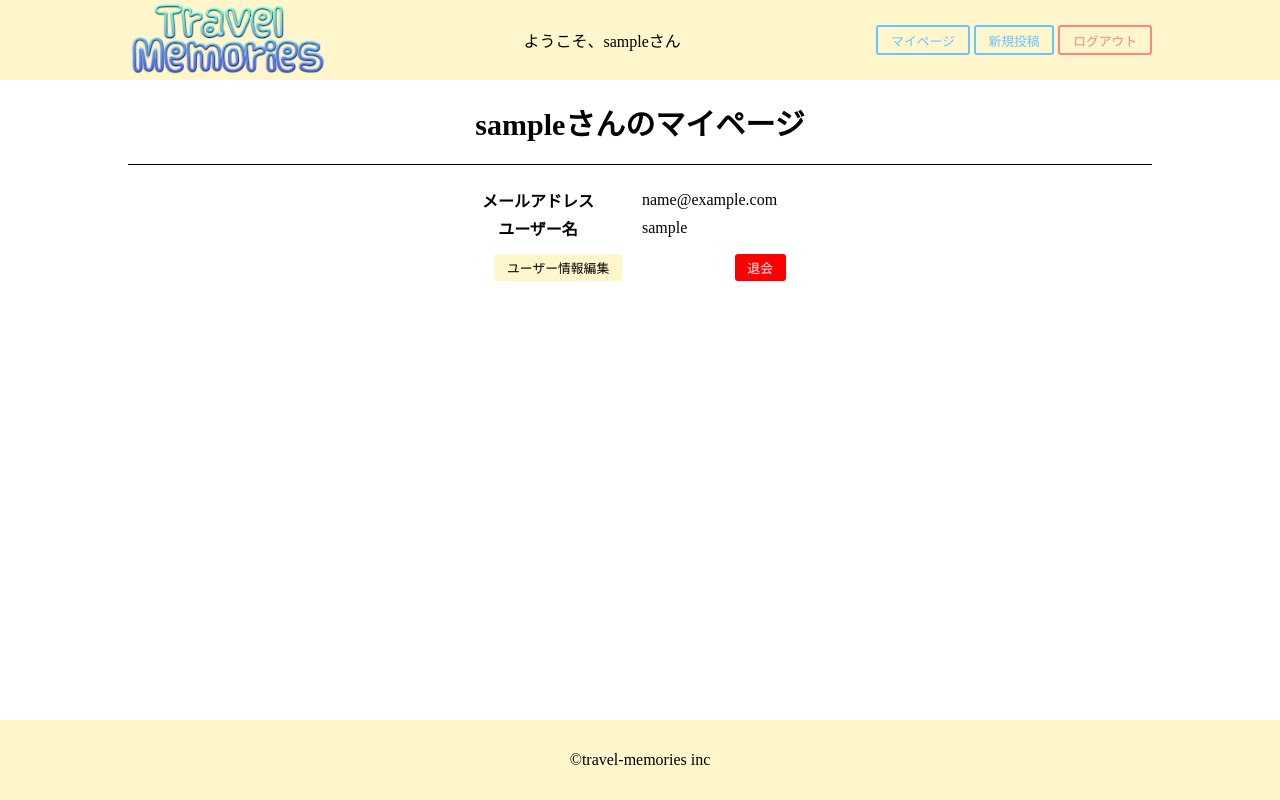
After one commit to maeda-300/travel, a Django app: page /mypage/1 in a window 1280 px wide. The commit adds this page. Run offline with Django 3.2, Linux system fonts and the light colour scheme; tables that the repository leaves empty hold one stand-in row (values such as "Sample post").

Commit message:
マイページ機能

```diff
--- a/src/travel_app/static/css/style.css
+++ b/src/travel_app/static/css/style.css
@@ -56,12 +56,14 @@ header{
 
 .content-inner{
     width: 1024px;
+    /* ビューポート高さ100% - header高さ - footer高さ */
+    height: calc(100vh - 80px - 80px);
     margin: 0 auto;
 }
 
 footer{
     background-color: #fff6cc;
-    height: 8vh;
+    height: 80px;
     display: flex;
     justify-content: center;
     align-items: center;
@@ -74,9 +76,21 @@ footer{
     justify-content: center;
 }
 
-/* フォーム関係 */
+.title h1{
+    font-size: 30px;
+}
+
+/* フォーム・詳細表示関係 */
 .form-table{
     margin: 20px auto;
+}
+
+.form-table th{
+    min-width: 200px;
+}
+
+.form-table td{
+    min-width: 200px;
 }
 
 .errorlist li{
@@ -100,6 +114,34 @@ footer{
     cursor: pointer;
 }
 
+/* マイページ */
+.mypage-btn-area{
+    display: flex;
+    justify-content: space-around;
+    margin-top: 10px;
+}
+
+.edit-btn{
+    display: inline-block;
+    padding: 0.3em 1em;
+    font-size: 0.8em;
+    text-decoration: none;
+    color: #000;
+    border-radius: 3px;
+    background-color: #fff6cc;
+}
+
+.delete-btn{
+    display: inline-block;
+    padding: 0.3em 1em;
+    font-size: 0.8em;
+    text-decoration: none;
+    color: #fff;
+    border-radius: 3px;
+    background-color: red;
+
+}
+
 /* レスポンシブ対応用 */
 @media (max-width: 1024px){
     .header-inner{
@@ -108,6 +150,10 @@ footer{
         display: flex;
         justify-content: space-between;
         align-items: center;
+    }
+
+    .title h1{
+        font-size: 24px;
     }
 
     .content-inner{
@@ -127,6 +173,18 @@ footer{
 
     .header-logo{
         width: 120px;
+    }
+
+    .title h1{
+        font-size: 20px;
+    }
+
+    .form-table th{
+        min-width: 100px;
+    }
+
+    .form-table td{
+        min-width: 100px;
     }
 
 }
@@ -157,6 +215,4 @@ footer{
         border-radius: 3px;
     }
 
-
-
 }
--- a/src/travel_app/templates/base.html
+++ b/src/travel_app/templates/base.html
@@ -23,7 +23,7 @@
             </div>
             <div class="header-btn">
                 {% if user.is_authenticated %}
-                <a class="other-btn" href="#">ユーザー情報</a>
+                <a class="other-btn" href="{% url 'mypage' user.id %}">マイページ</a>
                 <a class="other-btn" href="#">新規投稿</a>
                 {% endif %}
                 {% if not user.is_authenticated %}
--- /dev/null
+++ b/src/travel_app/templates/users/mypage.html
@@ -0,0 +1,28 @@
+{% extends 'base.html' %}
+{% load static %}
+
+{% block css %}
+<link rel="stylesheet" type="text/css" href="{% static 'css/style.css' %}">
+{% endblock %}
+
+{% block content %}
+<div class="title"><h1>{{ user.username }}さんのマイページ</h1></div>
+<table class="form-table">
+    <tr>
+        <th>メールアドレス</th>
+        <td>{{ object.email }}</td>
+    </tr>
+    <tr>
+        <th>ユーザー名</th>
+        <td>{{ object.username }}</td>
+    </tr>
+    <tr>
+        <td colspan="2">
+            <div class="mypage-btn-area">
+                <a class="edit-btn" href="#">ユーザー情報編集</a>
+                <a class="delete-btn" href="#">退会</a>
+            </div>
+        </td>
+    </tr>
+</table>
+{% endblock %}
--- a/src/travel_app/urls.py
+++ b/src/travel_app/urls.py
@@ -5,5 +5,6 @@ urlpatterns = [
     path('', Top.as_view(), name='top'),
     path('signup/', Signup.as_view(), name='signup'),
     path('login/', Login.as_view(), name='login'),
-    path('logout/', Logout.as_view(), name='logout')
+    path('logout/', Logout.as_view(), name='logout'),
+    path('mypage/<int:pk>', Mypage.as_view(), name='mypage'),
 ]
--- a/src/travel_app/views.py
+++ b/src/travel_app/views.py
@@ -1,9 +1,17 @@
-from django.views.generic import TemplateView
+from django.contrib.auth.mixins import UserPassesTestMixin
+from django.views.generic import TemplateView, DetailView
 from .forms import *
 from django.contrib.auth import authenticate, login
 from django.shortcuts import render, redirect
 from django.contrib.auth.views import LoginView, LogoutView
 
+#ページのpkとログインされたpkが一致しないと403エラーが発生する。
+class OnlyYouMixin(UserPassesTestMixin):
+    raise_exception = True
+
+    def test_func(self):
+        user = self.request.user
+        return user.pk == self.kwargs['pk'] or user.is_superuser
 
 class Top(TemplateView):
     template_name = 'top.html'
@@ -30,3 +38,7 @@ class Login(LoginView):
 
 class Logout(LogoutView):
     pass
+
+class Mypage(DetailView):
+    template_name = 'users/mypage.html'
+    model = User
```
